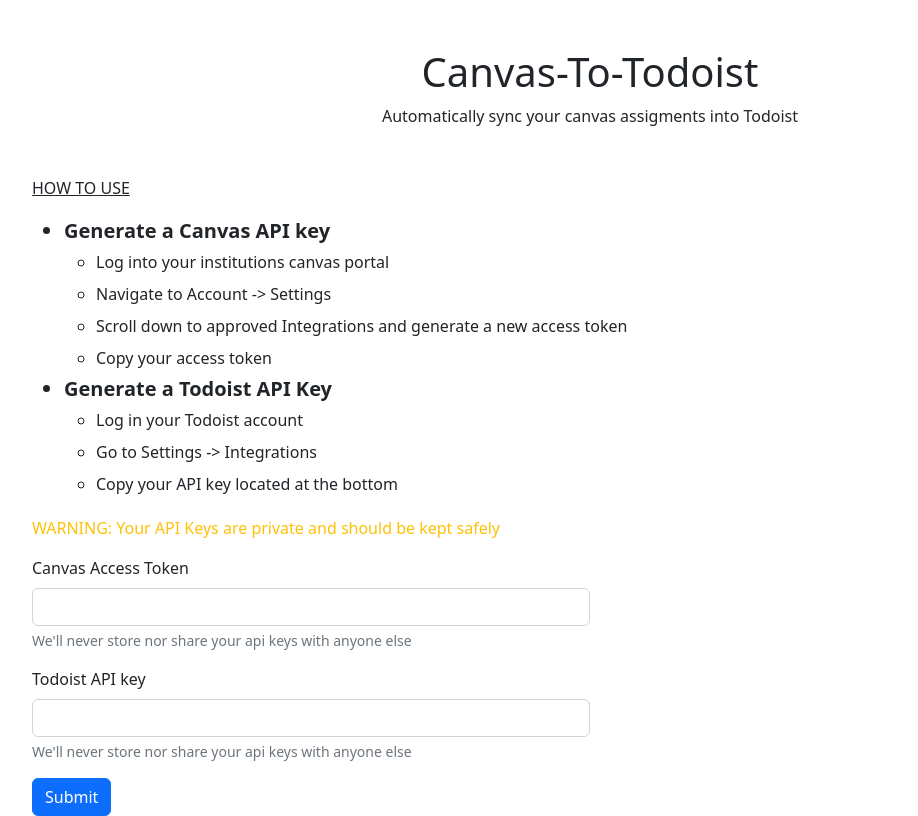
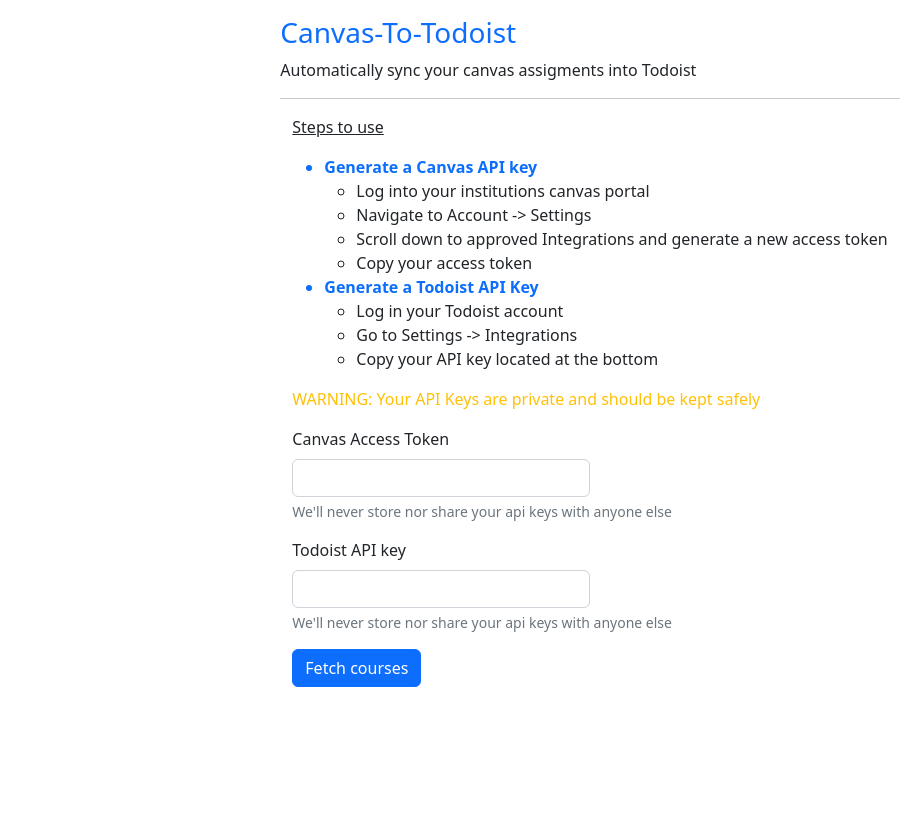
Before and after one commit to akinfelami/Canvas-To-Todoist, a Flask app: page / in a window 1280 px wide. Shown: the whole page, without its empty margins (50-968 px from the left). After the commit the page ends 687 px from the top, so only its background shows below. Run offline with Flask 2, Linux system fonts and the light colour scheme.

Commit message:
templates and jinja running

```diff
--- a/app/__init__.py
+++ b/app/__init__.py
@@ -19,7 +19,7 @@
 db = SQLAlchemy(app)
 migrate = Migrate(app, db)
 
-app.secret_key = os.getenv('somerandomstring')
+app.secret_key = 'thiskeyissecret'
 
 # Blueprints
 
--- /dev/null
+++ b/app/templates/base.html
@@ -0,0 +1,28 @@
+<!DOCTYPE html>
+<html lang="en">
+<head>
+    <meta charset="UTF-8">
+    <meta http-equiv="X-UA-Compatible" content="IE=edge">
+    <meta name="viewport" content="width=device-width, initial-scale=1.0">
+    <title>Canvas-To-Todoist</title>
+    <link href="https://cdn.jsdelivr.net/npm/bootstrap@5.2.1/dist/css/bootstrap.min.css" rel="stylesheet" integrity="sha384-iYQeCzEYFbKjA/T2uDLTpkwGzCiq6soy8tYaI1GyVh/UjpbCx/TYkiZhlZB6+fzT" crossorigin="anonymous">
+
+</head>
+<body class="d-flex align-items-center justify-content-center">
+    <div>
+
+
+    <div>
+        <h3 class="pt-3 text-primary">Canvas-To-Todoist</h3>
+        <p>Automatically sync your canvas assigments into Todoist</p>
+    </div>
+    <hr>
+    {% block content %}{% endblock %}
+
+
+
+
+    <script src="https://cdn.jsdelivr.net/npm/@popperjs/core@2.11.6/dist/umd/popper.min.js" integrity="sha384-oBqDVmMz9ATKxIep9tiCxS/Z9fNfEXiDAYTujMAeBAsjFuCZSmKbSSUnQlmh/jp3" crossorigin="anonymous"></script>
+    <script src="https://cdn.jsdelivr.net/npm/bootstrap@5.2.1/dist/js/bootstrap.min.js" integrity="sha384-7VPbUDkoPSGFnVtYi0QogXtr74QeVeeIs99Qfg5YCF+TidwNdjvaKZX19NZ/e6oz" crossorigin="anonymous"></script>
+</body>
+</html>
--- a/app/templates/index.html
+++ b/app/templates/index.html
@@ -1,60 +1,43 @@
-<!DOCTYPE html>
-<html lang="en">
-<head>
-    <meta charset="UTF-8">
-    <meta http-equiv="X-UA-Compatible" content="IE=edge">
-    <meta name="viewport" content="width=device-width, initial-scale=1.0">
-    <title>Canvas-To-Todoist</title>
-    <link href="https://cdn.jsdelivr.net/npm/bootstrap@5.2.1/dist/css/bootstrap.min.css" rel="stylesheet" integrity="sha384-iYQeCzEYFbKjA/T2uDLTpkwGzCiq6soy8tYaI1GyVh/UjpbCx/TYkiZhlZB6+fzT" crossorigin="anonymous">
+{% extends "base.html" %}
 
-</head>
-<body>
-    <div>
-        <h1 class="text-center pt-5">Canvas-To-Todoist</h1>
-        <p class="text-center">Automatically sync your canvas assigments into Todoist</p>
-    </div>
-
-    <div class="container mt-5">
-        <p><u>HOW TO USE</u></p>
+{% block content %}
+    <div class="container">
+        <p><u>Steps to use</u></p>
         <ul>
-            <li class="fs-5 fw-bold">Generate a Canvas API key</li>
-            <ul class="lh-lg">
+            <li class="fw-bold text-primary">Generate a Canvas API key</li>
+            <ul>
                 <li>Log into your institutions canvas portal</li>
                 <li>Navigate to Account -> Settings</li>
                 <li>Scroll down to approved Integrations and generate a new access token</li>
                 <li>Copy your access token</li>
             </ul>
-            <li class="fs-5 fw-bold">Generate a Todoist API Key</li>
-            <ul class="lh-lg">
+            <li class="fw-bold text-primary">Generate a Todoist API Key</li>
+            <ul>
                 <li>Log in your Todoist account</li>
                 <li>Go to Settings -> Integrations</li>
                 <li>Copy your API key located at the bottom</li>
             </ul>
         </ul>
-        <p class="text-warning">WARNING: Your API Keys are private and should be kept safely</p>
+
     </div>
 
 
-  <div class="container mt-3">
+    <div class="container">
+    <p class="text-warning">WARNING: Your API Keys are private and should be kept safely</p>
     <form action="/tasks" method="POST">
         <div class="mb-3">
             <label for="canvas" class="form-label">Canvas Access Token</label>
-            <input type="text" id="canvas" name="canvaskey" class="form-control w-50" aria-describedby="keyhelp"/>
+            <input type="password" id="canvas" name="canvaskey" class="form-control w-50" aria-describedby="keyhelp"/>
             <div id="keyhelp" class="form-text">We'll never store nor share your api keys with anyone else</div>
         </div>
         <div class="mb-3">
             <label for="todo" class="form-label">Todoist API key</label>
-            <input type="text" class="form-control w-50" name="todoistkey" id="todo" aria-describedby="keyhelp"/>
+            <input type="password" class="form-control w-50" name="todoistkey" id="todo" aria-describedby="keyhelp"/>
             <div id="keyhelp" class="form-text">We'll never store nor share your api keys with anyone else</div>
         </div>
-        <button type="submit" class="btn btn-primary">Submit</button>
+        <button type="submit" class="btn btn-primary">Fetch courses</button>
     </form>
-  </div>
+    </div>
 
 
-
-
-    <script src="https://cdn.jsdelivr.net/npm/@popperjs/core@2.11.6/dist/umd/popper.min.js" integrity="sha384-oBqDVmMz9ATKxIep9tiCxS/Z9fNfEXiDAYTujMAeBAsjFuCZSmKbSSUnQlmh/jp3" crossorigin="anonymous"></script>
-    <script src="https://cdn.jsdelivr.net/npm/bootstrap@5.2.1/dist/js/bootstrap.min.js" integrity="sha384-7VPbUDkoPSGFnVtYi0QogXtr74QeVeeIs99Qfg5YCF+TidwNdjvaKZX19NZ/e6oz" crossorigin="anonymous"></script>
-</body>
-</html>
+{% endblock %}
```
Also changed, not shown: app/routes/tasks.py (+29 -8 lines), app/templates/task.html (added, +20 -0 lines), functions/canvas.py (+1 -31 lines), functions/tasks.py (+14 -21 lines).
